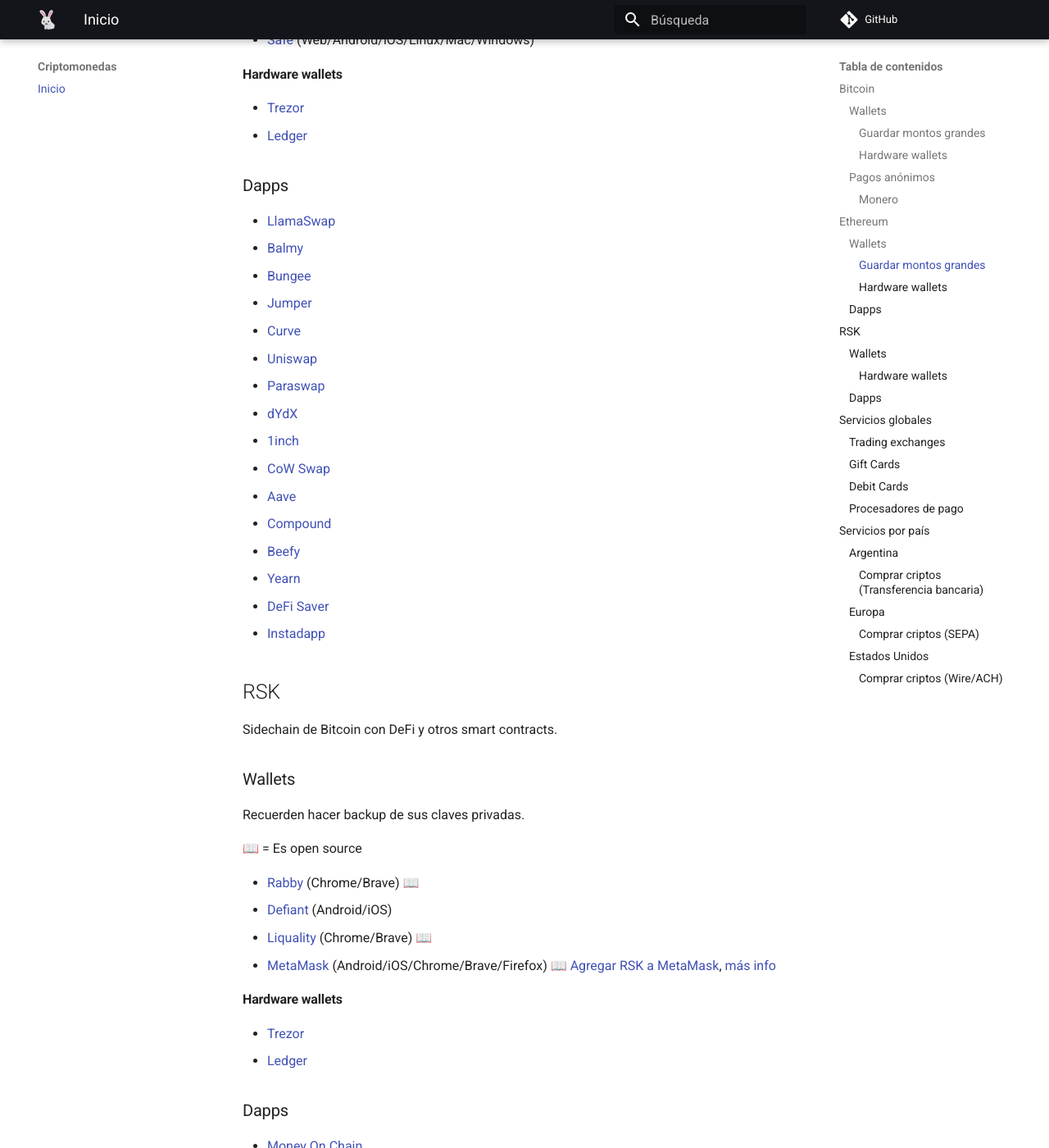
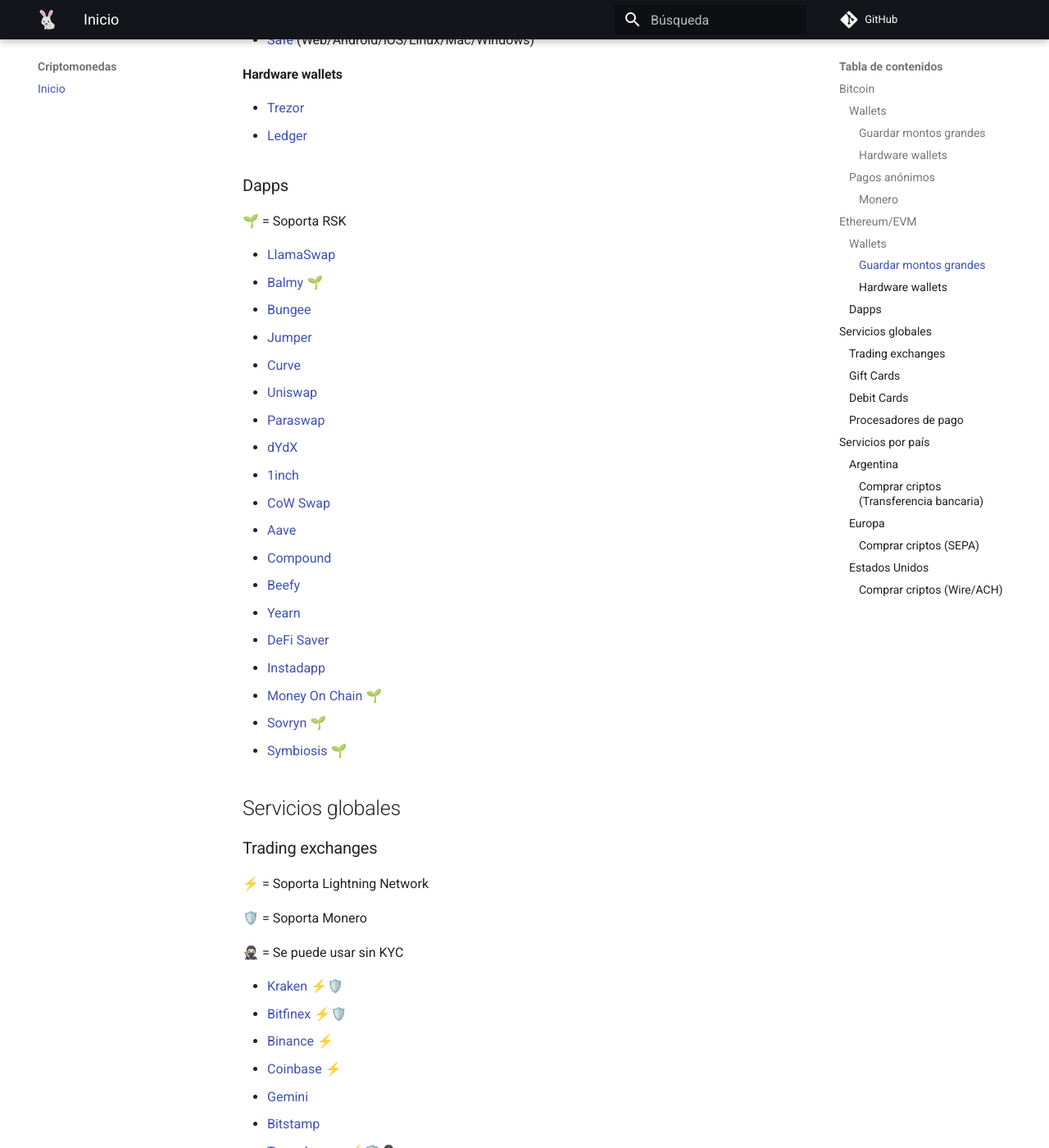
Before and after one commit to anomalouscode/wiki, an MkDocs documentation site: the page built from docs/criptomonedas/index.md, in a window 1280 px wide and 1400 px high, scrolled down 1700 px. Shown: the whole window at 82% size. Built offline with MkDocs 1.6.1 and Material for MkDocs 9.7.7, drawn with Linux system fonts in a browser that asks for light colours; comment, search, counter and statistics services are not loaded; some of the changed text lies outside the part shown.

Commit message:
Update index.md

```diff
--- a/docs/criptomonedas/index.md
+++ b/docs/criptomonedas/index.md
@@ -45,20 +45,21 @@
 
 También deberías usar [Tor Browser](https://www.torproject.org/) o [Tails OS](https://tails.boum.org/).
 
-## Ethereum
+## Ethereum/EVM
 
 ### Wallets
 
 Recuerden hacer backup de sus claves privadas.
 
 📖 = Es open source
+🌱 = Soporta RSK
 
-- [Rabby](https://rabby.io/) (Chrome/Brave) 📖
+- [Rabby](https://rabby.io/) (Chrome/Brave) 📖🌱
 - [Rainbow](https://rainbow.me/) (Android/iOS/Chrome/Brave/Firefox) 📖
 - [Phantom](https://phantom.app/) (Android/iOS/Chrome/Brave/Firefox) 📖
 - [Zerion](https://zerion.io/) (Android/iOS/Mac/Chrome/Brave) 📖
-- [MetaMask](https://metamask.io/) (Android/iOS/Chrome/Brave/Firefox) 📖
-- [Liquality](https://liquality.io/) (Chrome/Brave) 📖
+- [MetaMask](https://metamask.io/) (Android/iOS/Chrome/Brave/Firefox) 📖🌱
+- [Liquality](https://liquality.io/) (Chrome/Brave) 📖🌱
 
 #### Guardar montos grandes
 
@@ -71,8 +72,10 @@
 
 ### Dapps
 
+🌱 = Soporta RSK
+
 - [LlamaSwap](https://swap.defillama.com/)
-- [Balmy](https://app.balmy.xyz/)
+- [Balmy](https://app.balmy.xyz/) 🌱
 - [Bungee](https://www.bungee.exchange/)
 - [Jumper](https://jumper.exchange/)
 - [Curve](https://curve.fi/)
@@ -87,33 +90,9 @@
 - [Yearn](https://yearn.finance/)
 - [DeFi Saver](https://app.defisaver.com/)
 - [Instadapp](https://defi.instadapp.io/)
-
-## RSK
-
-Sidechain de Bitcoin con DeFi y otros smart contracts.
-
-### Wallets
-
-Recuerden hacer backup de sus claves privadas.
-
-📖 = Es open source
-
-- [Rabby](https://rabby.io/) (Chrome/Brave) 📖
-- [Defiant](https://defiantapp.tech/) (Android/iOS)
-- [Liquality](https://liquality.io/) (Chrome/Brave) 📖
-- [MetaMask](https://metamask.io/) (Android/iOS/Chrome/Brave/Firefox) 📖 [Agregar RSK a MetaMask](https://metamask-landing.rifos.org/), [más info](https://developers.rsk.co/wallet/use/metamask/)
-
-#### Hardware wallets
-
-- [Trezor](https://trezor.io/)
-- [Ledger](https://www.ledger.com/)
-
-### Dapps
-
-- [Money On Chain](https://moneyonchain.com/)
-- [Sovryn](https://sovryn.app/)
-- [Balmy](https://app.balmy.xyz/)
-- [Symbiosis](https://app.symbiosis.finance/)
+- [Money On Chain](https://moneyonchain.com/) 🌱
+- [Sovryn](https://sovryn.app/) 🌱
+- [Symbiosis](https://app.symbiosis.finance/) 🌱
 
 ## Servicios globales
 
```
